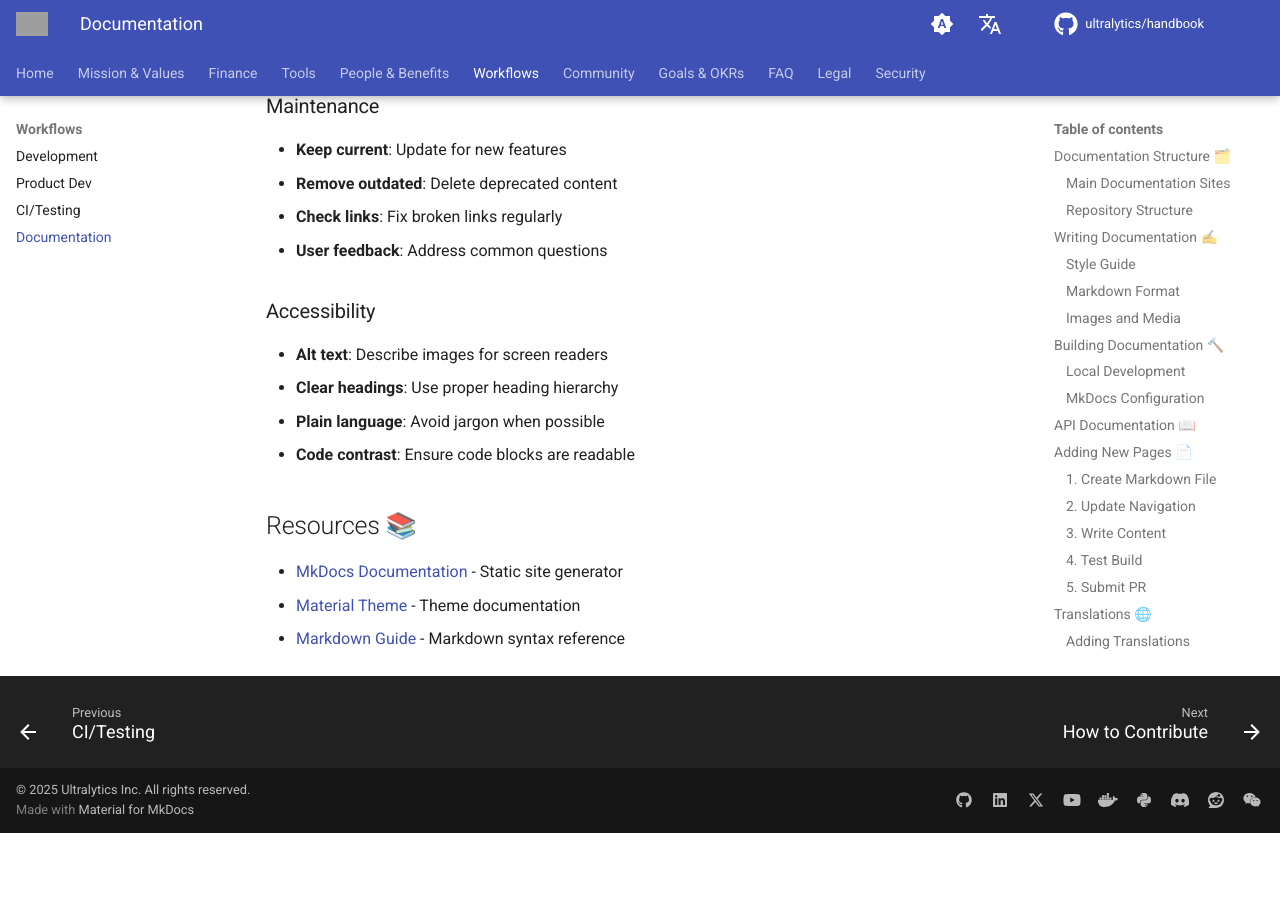
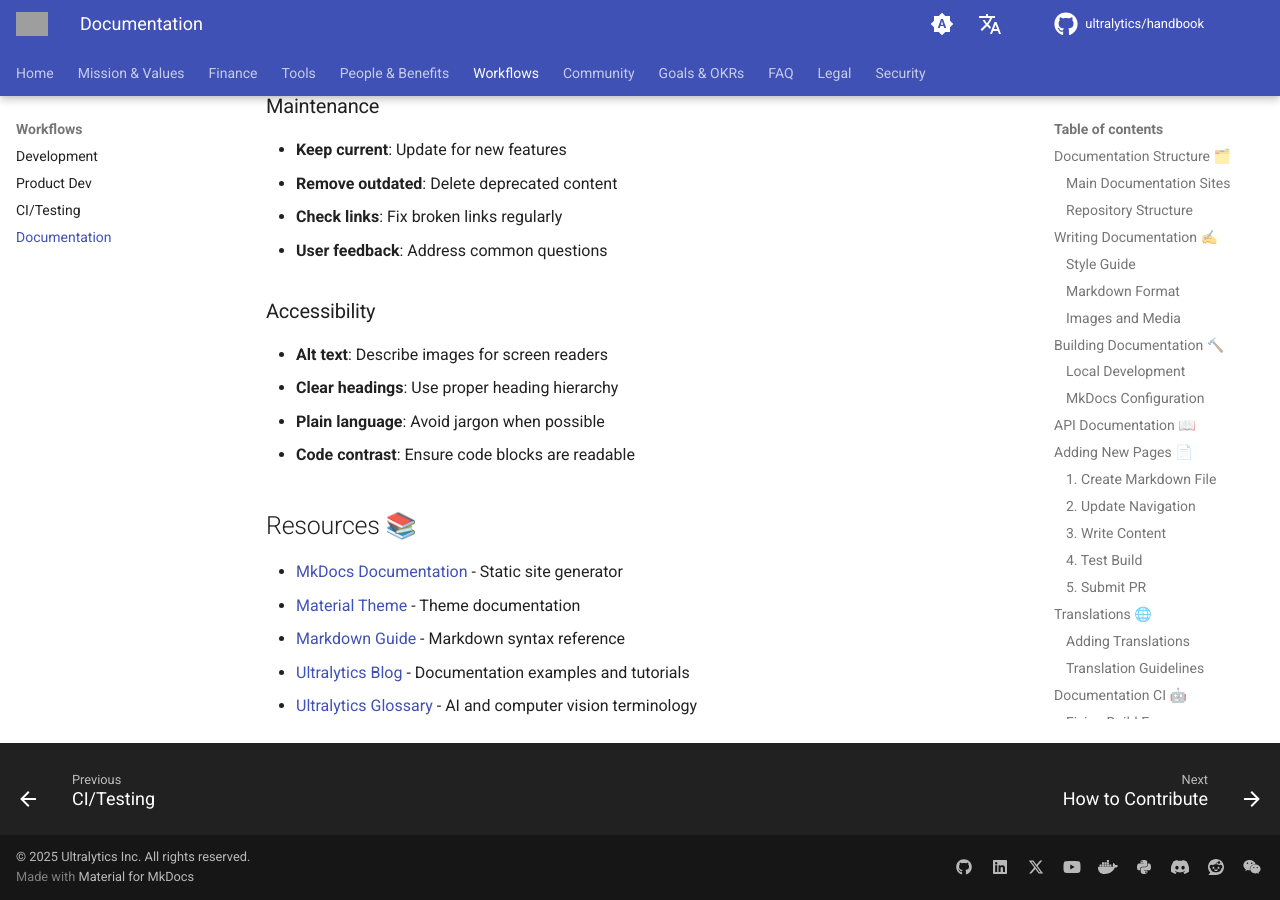
Before and after one commit to ultralytics/handbook, an MkDocs documentation site: the page built from docs/en/workflows/documentation.md, in a window 1280 px wide and 900 px high, scrolled down 5376 px. Built offline with MkDocs 1.6.1 and Material for MkDocs 9.7.7, drawn with Linux system fonts in a browser that asks for light colours; comment, search, counter and statistics services are not loaded; before the commit the page ends 6209 px from its top, so only the background shows below that; grey boxes are pictures that could not be loaded.

Commit message:
Update README

```diff
--- a/docs/en/workflows/documentation.md
+++ b/docs/en/workflows/documentation.md
@@ -262,3 +262,5 @@
 - [MkDocs Documentation](https://www.mkdocs.org/) - Static site generator
 - [Material Theme](https://squidfunk.github.io/mkdocs-material/) - Theme documentation
 - [Markdown Guide](https://www.markdownguide.org/) - Markdown syntax reference
+- [Ultralytics Blog](https://www.ultralytics.com/blog) - Documentation examples and tutorials
+- [Ultralytics Glossary](https://www.ultralytics.com/glossary) - AI and computer vision terminology
```
Also changed, not shown: other parts of docs/en/workflows/documentation.md (+1 -1 lines).
